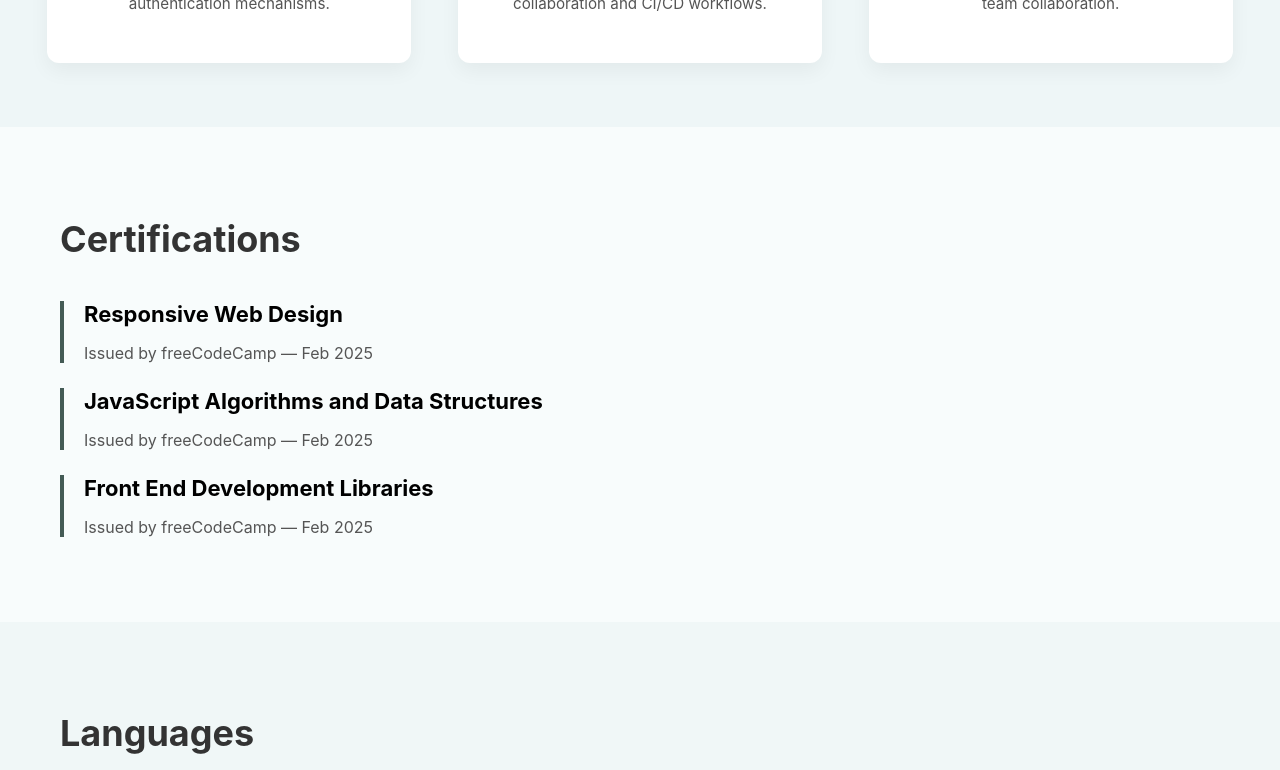
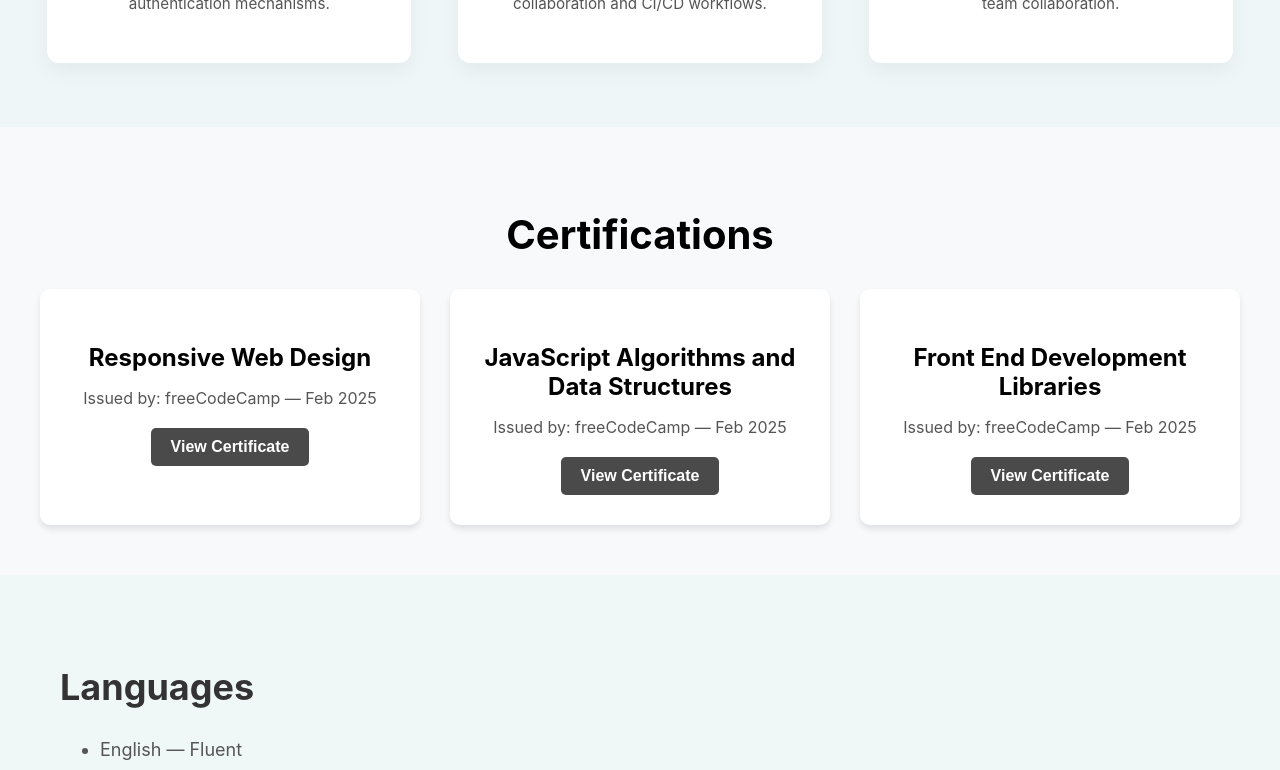
Before and after one commit to Srikanth515341/Portfolio, a React (Create React App) app: page / in a window 1280 px wide. Shown: the part 2720-3490 px from the top of the page. Built offline with nearby package versions, Linux system fonts and the light colour scheme.

Commit message:
Updated portfolio with latest changes

```diff
--- a/src/components/Certifications.js
+++ b/src/components/Certifications.js
@@ -1,24 +1,37 @@
 import React from 'react';
-import styles from '../styles/Certifications.module.css';
+import styles from '../styles/Certifications.module.css'; // ✅ Correct path
 
 const Certifications = () => {
   return (
-    <section className={styles.certifications} id="certifications">
-      <h2>Certifications</h2>
+    <section id="certifications" className={styles.certificationsSection}>
+      <h2 className={styles.title}>Certifications</h2>
+      <div className={styles.certificationsGrid}>
+        {/* Certificate 1 */}
+        <div className={styles.card}>
+          <h3>Responsive Web Design</h3>
+          <p>Issued by: freeCodeCamp — Feb 2025</p>
+          <a href="https://www.freecodecamp.org/certification/fccb7033cc1-aa06-4752-a930-03bb4c7183c2/responsive-web-design" target="_blank" rel="noopener noreferrer">
+            <button className={styles.viewButton}>View Certificate</button>
+          </a>
+        </div>
 
-      <div className={styles.certItem}>
-        <h3>Responsive Web Design</h3>
-        <p>Issued by freeCodeCamp — Feb 2025</p>
-      </div>
+        {/* Certificate 2 */}
+        <div className={styles.card}>
+          <h3>JavaScript Algorithms and Data Structures</h3>
+          <p>Issued by: freeCodeCamp — Feb 2025</p>
+          <a href="https://www.freecodecamp.org/certification/fccb7033cc1-aa06-4752-a930-03bb4c7183c2/javascript-algorithms-and-data-structures-v8" target="_blank" rel="noopener noreferrer">
+            <button className={styles.viewButton}>View Certificate</button>
+          </a>
+        </div>
 
-      <div className={styles.certItem}>
-        <h3>JavaScript Algorithms and Data Structures</h3>
-        <p>Issued by freeCodeCamp — Feb 2025</p>
-      </div>
-
-      <div className={styles.certItem}>
-        <h3>Front End Development Libraries</h3>
-        <p>Issued by freeCodeCamp — Feb 2025</p>
+        {/* Certificate 3 */}
+        <div className={styles.card}>
+          <h3>Front End Development Libraries</h3>
+          <p>Issued by: freeCodeCamp — Feb 2025</p>
+          <a href="https://www.freecodecamp.org/certification/fccb7033cc1-aa06-4752-a930-03bb4c7183c2/front-end-development-libraries" target="_blank" rel="noopener noreferrer">
+            <button className={styles.viewButton}>View Certificate</button>
+          </a>
+        </div>
       </div>
     </section>
   );
--- a/src/components/Contact.js
+++ b/src/components/Contact.js
@@ -8,8 +8,8 @@ const Contact = () => {
       <p>If you'd like to discuss an opportunity, feel free to reach out.</p>
 
       <div className={styles.contactDetails}>
-        <p><strong>Email:</strong> srikanthportfolio@gmail.com</p>
-        <p><strong>Phone:</strong> +33 07 45 68 54 96</p>
+        <p><strong>Email:</strong> nellurisrikanthchowdary007@gmail.com</p>
+        <p><strong>Phone:</strong> +33 07 45 54 22 72</p>
         <p>
           <strong>LinkedIn:</strong>{' '}
           <a
--- a/src/components/Footer.js
+++ b/src/components/Footer.js
@@ -33,8 +33,8 @@ const Footer = () => {
               <FaGithub />
             </a>
           </div>
-          <p><FaPhone /> +33 07 45 68 54 96</p>
-          <p><FaEnvelope /> srikanthportfolio@gmail.com</p>
+          <p><FaPhone /> +33 07 45 54 22 72</p>
+          <p><FaEnvelope /> nellurisrikanthchowdary007@gmail.com</p>
         </div>
       </div>
 
--- a/src/components/Languages.js
+++ b/src/components/Languages.js
@@ -7,7 +7,7 @@ const Languages = () => {
       <h2>Languages</h2>
       <ul>
         <li>English — Fluent</li>
-        <li>French — Beginner (A1)</li>
+        <li>French — Beginner (A2)</li>
         <li>Telugu — Native</li>
         <li>Hindi — Conversational</li>
       </ul>
--- a/src/styles/Certifications.module.css
+++ b/src/styles/Certifications.module.css
@@ -1,26 +1,54 @@
-.certifications {
-    padding: 60px;
-    background-color: #f8fcfc;
+.certificationsSection {
+    padding: 50px 0;
+    background-color: #f8f9fa;
   }
 
-  .certifications h2 {
-    font-size: 36px;
-    margin-bottom: 40px;
-    color: #333;
+  .title {
+    text-align: center;
+    font-size: 2.5rem;
+    font-weight: bold;
+    margin-bottom: 30px;
   }
 
-  .certItem {
-    margin-bottom: 25px;
-    padding-left: 20px;
-    border-left: 4px solid #445b55;
+  .certificationsGrid {
+    display: grid;
+    grid-template-columns: repeat(3, 1fr);
+    gap: 30px;
+    max-width: 1200px;
+    margin: 0 auto;
   }
 
-  .certItem h3 {
-    font-size: 22px;
-    margin-bottom: 5px;
+  .card {
+    background-color: white;
+    padding: 30px;
+    border-radius: 10px;
+    box-shadow: 0 4px 6px rgba(0, 0, 0, 0.1);
+    text-align: center;
   }
 
-  .certItem p {
-    font-size: 16px;
+  .card h3 {
+    font-size: 1.5rem;
+    font-weight: bold;
+    margin-bottom: 10px;
+  }
+
+  .card p {
+    font-size: 1rem;
     color: #555;
+    margin-bottom: 20px;
   }
+  .viewButton {
+    background-color: #4a4a4a; /* Set background color to dark grey */
+    color: white;
+    padding: 10px 20px;
+    border: none;
+    border-radius: 5px;
+    cursor: pointer;
+    text-decoration: none;
+    font-size: 1rem;
+    font-weight: bold;
+  }
+
+  .viewButton:hover {
+    background-color: #3a3a3a; /* Darker shade on hover */
+  }
```
